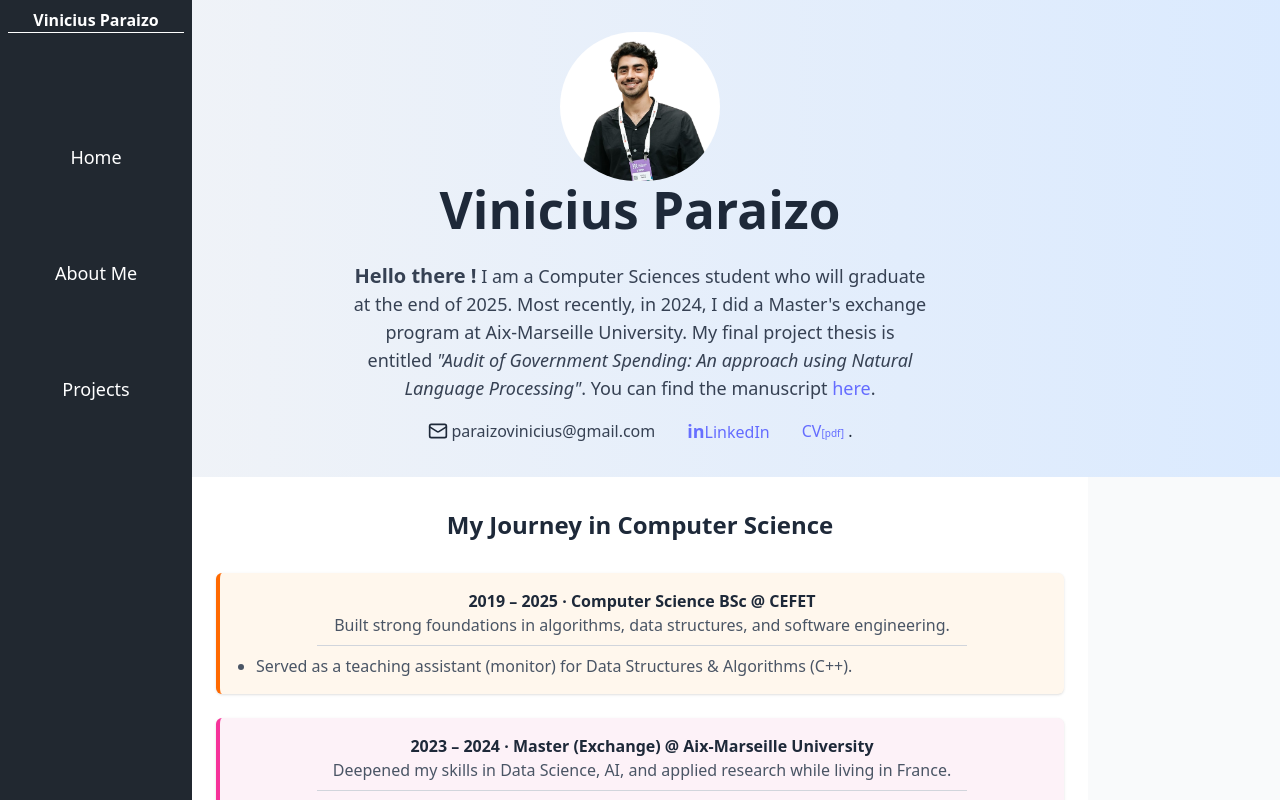
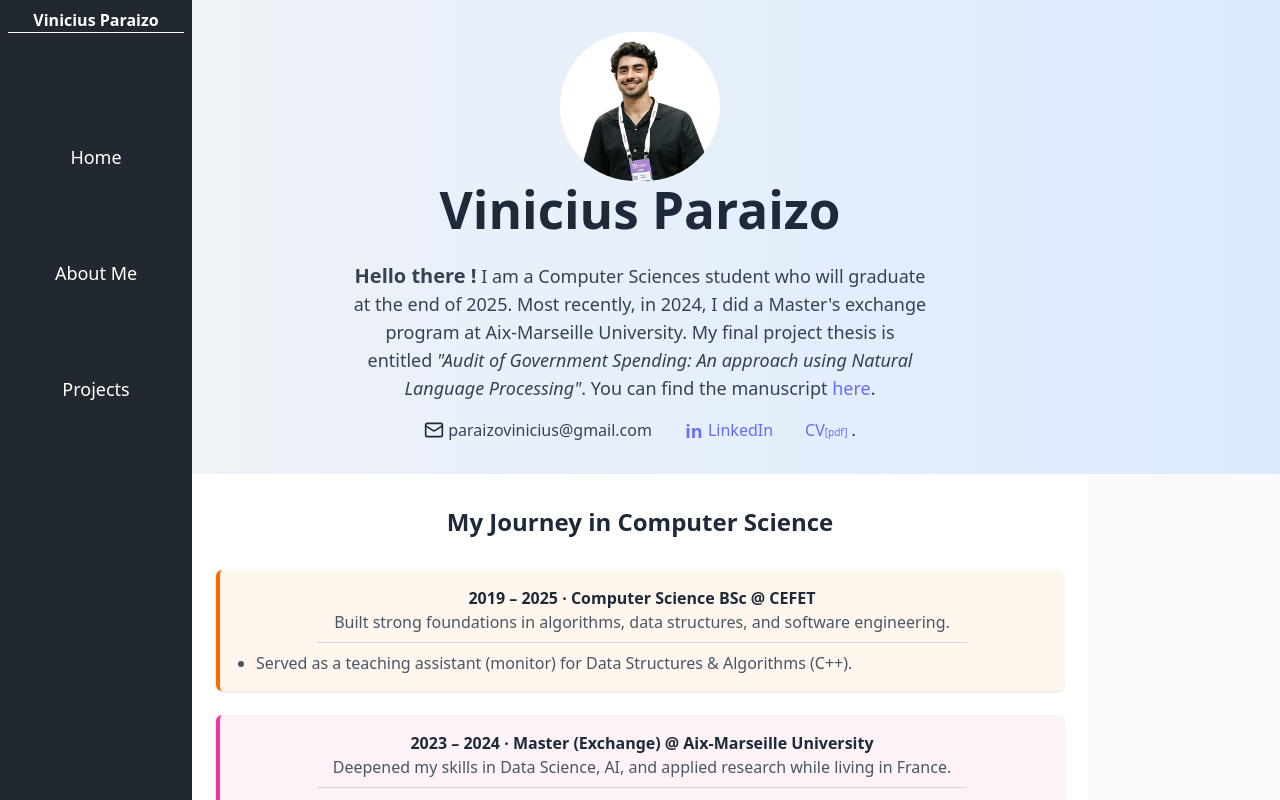
Before and after one commit to paraizovinicius/paraizovinicius.github.io, a React (Vite) app in the folder vite-project/: page / in a window 1280 px wide. Shown: the top 800 px of the page. Built offline with nearby package versions, Linux system fonts and the light colour scheme.

Commit message:
gap entre in e linkedin

```diff
--- a/vite-project/src/pages/landingPage.tsx
+++ b/vite-project/src/pages/landingPage.tsx
@@ -37,12 +37,17 @@ const LandingPage: React.FC = () => {
 
         {/* LinkedIn and CV - Side by side on mobile, continue row on desktop */}
         <div className="flex flex-row gap-4 md:gap-8 justify-center">
-          <div className="flex items-center gap-1">
-            <a href="https://www.linkedin.com/in/paraizovinicius/" className="underline text-blue-600 hover:text-blue-800">
-            <span className="text-[#676FFF] text-[18px] font-bold w-5 h-6 fill-current group-hover:scale-110 transition-transform duration-200">in</span>
-            LinkedIn
+            <div className="flex items-center gap-2">
+            <a
+              href="https://www.linkedin.com/in/paraizovinicius/"
+              className="underline text-blue-600 hover:text-blue-800 flex items-center gap-1"
+            >
+              <span className="text-[#676FFF] text-[18px] font-bold w-5 h-6 fill-current group-hover:scale-110 transition-transform duration-200">
+              in
+              </span>
+              LinkedIn
             </a>
-          </div>
+            </div>
 
           <div className="flex items-center gap-1">
             <a
```
